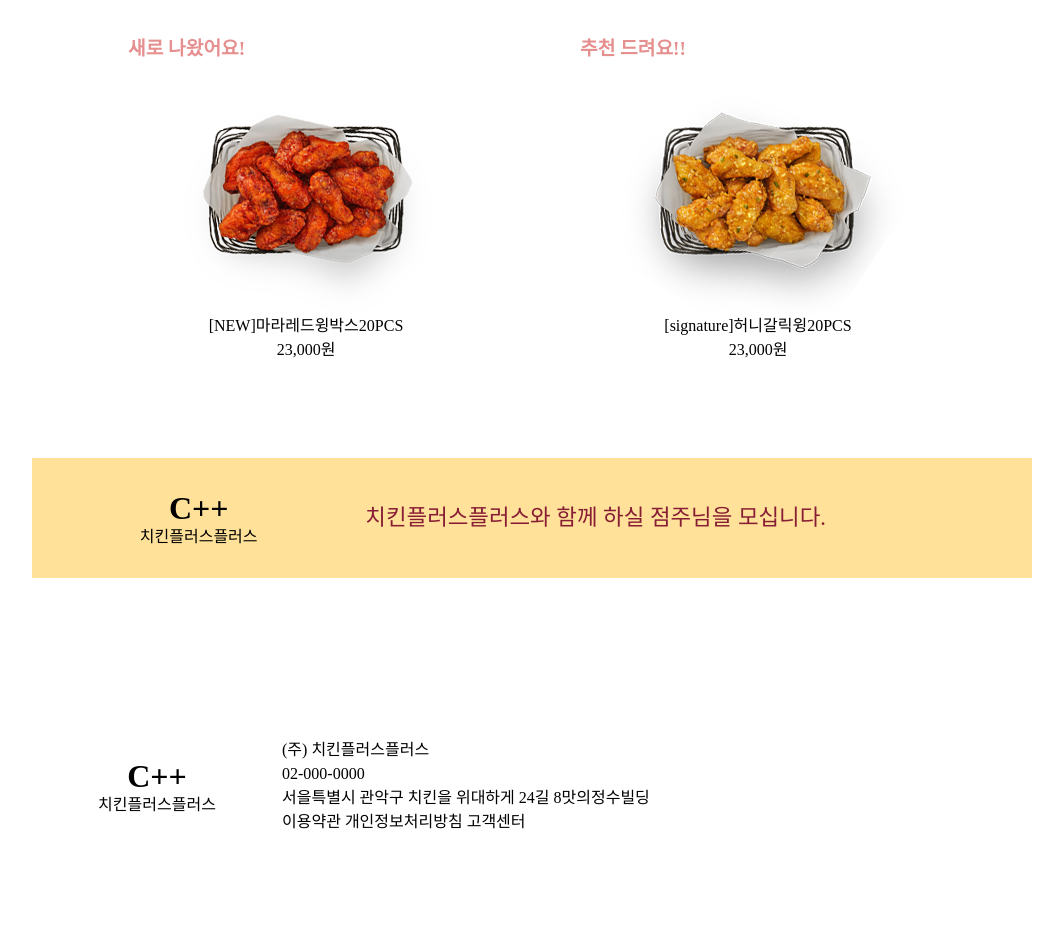
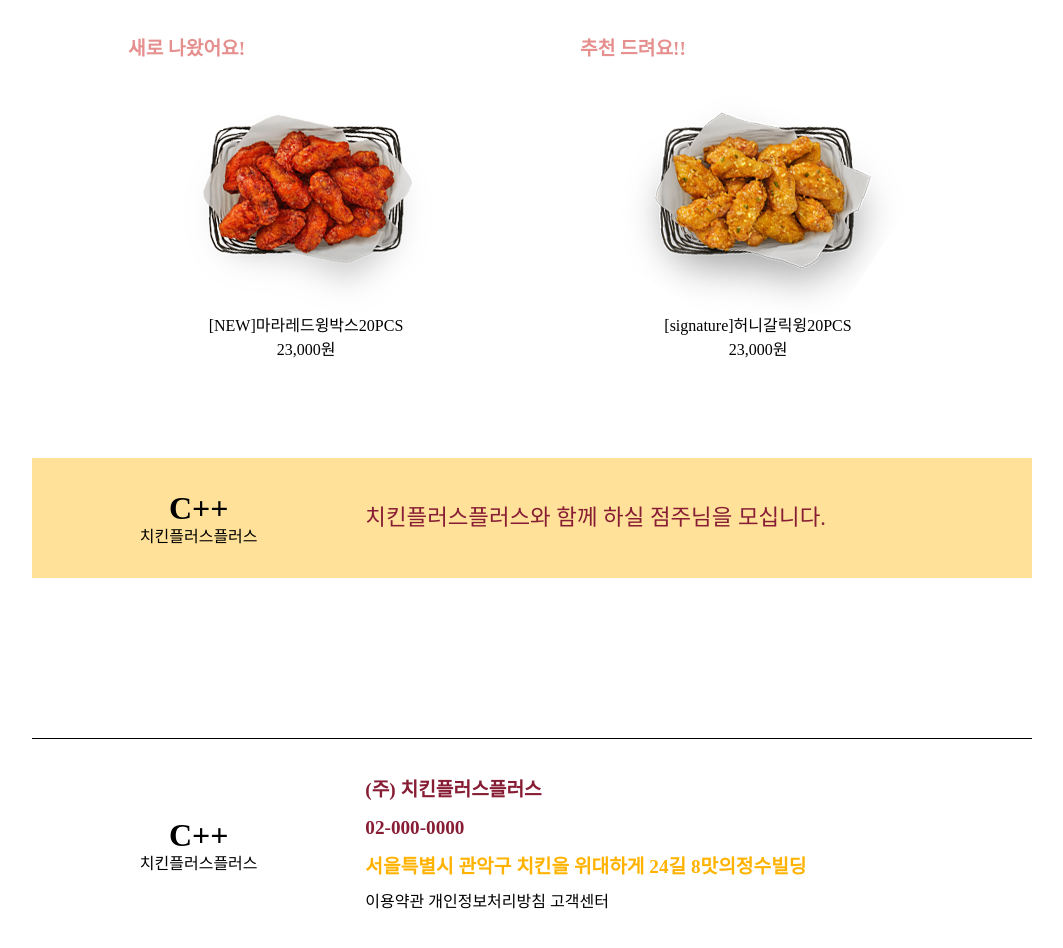
Before and after one commit to benchel/chicken_plusplus-website, a website: page index.html in a window 1280 px wide. Shown: the part 573-1521 px from the top of the page, without its empty margins (108-1171 px from the left). Before the commit the page ends 1407 px from the top, so only its background shows below. Drawn offline with Linux system fonts and the light colour scheme.

Commit message:
footer 수정

```diff
--- a/style/common/layout.css
+++ b/style/common/layout.css
@@ -155,7 +155,11 @@ main{
 
 /* footer */
 footer{
+    padding-top: 2em;
+    margin-bottom: 2em;
+    border-top: solid 1px black;
     display: flex;
+    flex-direction: row;
     justify-content: space-between;
 
     .log-container{
@@ -163,9 +167,26 @@ footer{
     }
 
     .comp_info-container{
-        flex : 3;
+        flex : 2;
         text-align: start;
-        line-height: 1.5;
+        line-height: 2;
+
+        p[class^=comp] {
+            font-size: 1.2em;
+            font-weight: bold;
+        }
+
+        .comp_name{
+            color: var(--color-magenta);
+        }
+
+        .comp_number{
+            color: var(--color-magenta);
+        }
+
+        .comp_addr{
+            color: var(--color-mustard-800);
+        }
     }
 }
 
```
